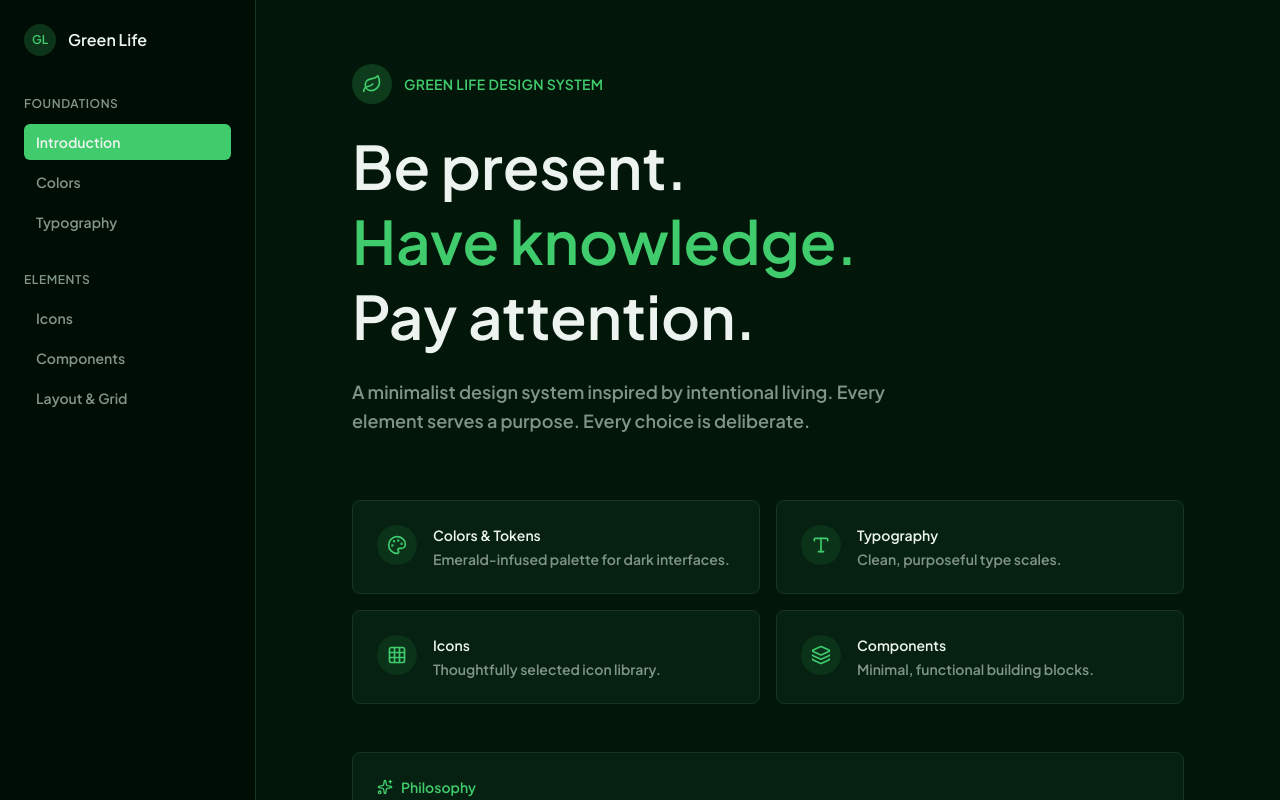
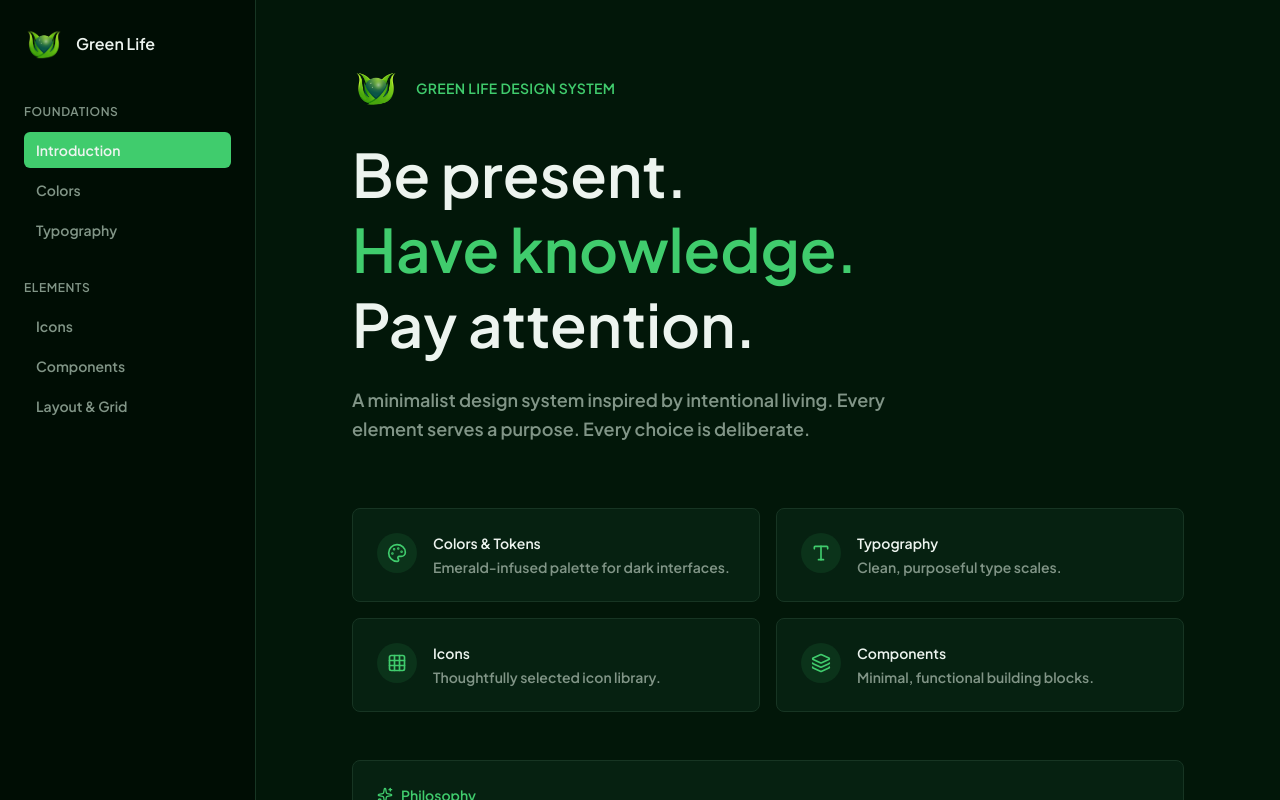
Before and after one commit to leemwilliams-eng/greenlife-design-system, a Next.js app: page / in a window 1280 px wide. Shown: the top 800 px of the page. Built offline with nearby package versions, Linux system fonts and the light colour scheme.

Commit message:
feat: add Green Life brand logo to design system\n\nInclude logo in sidebar and header with light background.

```diff
--- a/components/design-system/introduction-section.tsx
+++ b/components/design-system/introduction-section.tsx
@@ -1,6 +1,7 @@
 "use client"
 
-import { Leaf, Palette, Type, Layers, Grid3X3, Sparkles } from "lucide-react"
+import Image from "next/image"
+import { Palette, Type, Layers, Grid3X3, Sparkles } from "lucide-react"
 
 const features = [
   {
@@ -29,10 +30,14 @@ export function IntroductionSection() {
   return (
     <section id="introduction" className="scroll-mt-8">
       <div className="mb-16">
-        <div className="flex items-center gap-3 mb-6">
-          <div className="w-10 h-10 rounded-full bg-primary/20 flex items-center justify-center">
-            <Leaf className="w-5 h-5 text-primary" />
-          </div>
+        <div className="flex items-center gap-4 mb-6">
+          <Image
+            src="/images/green-life-logo.png"
+            alt="Green Life"
+            width={48}
+            height={48}
+            className="w-12 h-12 object-contain"
+          />
           <span className="text-sm font-medium text-primary tracking-wide uppercase">Green Life Design System</span>
         </div>
         <h1 className="text-4xl md:text-6xl font-light text-foreground mb-6 leading-tight">
--- a/components/design-system/sidebar-nav.tsx
+++ b/components/design-system/sidebar-nav.tsx
@@ -1,5 +1,6 @@
 "use client"
 
+import Image from "next/image"
 import { cn } from "@/lib/utils"
 
 interface NavItem {
@@ -42,9 +43,13 @@ export function SidebarNav({
   return (
     <aside className="hidden lg:flex flex-col w-64 border-r border-border bg-sidebar min-h-screen p-6">
       <div className="flex items-center gap-3 mb-10">
-        <div className="w-8 h-8 rounded-full bg-primary/20 flex items-center justify-center">
-          <span className="text-primary font-medium text-xs">GL</span>
-        </div>
+        <Image
+          src="/images/green-life-logo.png"
+          alt="Green Life"
+          width={40}
+          height={40}
+          className="w-10 h-10 object-contain"
+        />
         <span className="font-medium text-foreground">Green Life</span>
       </div>
 
```
Also changed, not shown: public/images/green-life-logo.png (added).
